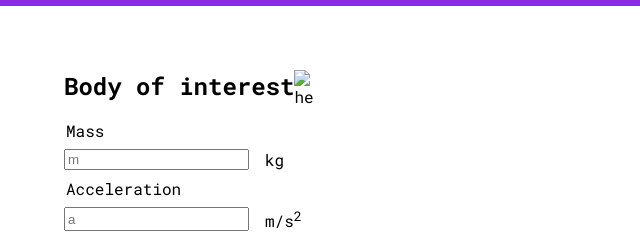
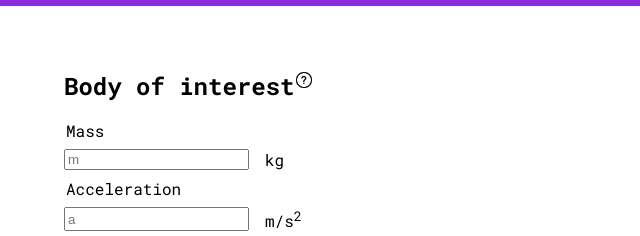
Before and after one commit to alexsidell/fbd-calc, a plain HTML site: page index.html in a window 1280 px wide. Shown: the part 198-434 px from the top of the page, 0-640 px from the left. Drawn offline with Linux system fonts and the light colour scheme; the site is published under a folder, as on GitHub Pages, so addresses that start at the root find nothing.

Commit message:
Fixed img path

```diff
--- a/index.html
+++ b/index.html
@@ -19,7 +19,7 @@
         <div class="subhead">
             <h2 id="body-of-interest">Body of interest</h2>
             <div class="tip-container">
-                <img src="/FBD-calc/assets/help.png" id="help-icon" alt="help">
+                <img src="assets/help.png" id="help-icon" alt="help">
                 <p class="tooltip-text hidden">Fill three variables m, a, θ, or μ.
                     If excluding mass, force due to friction is required
                 </p>
```
